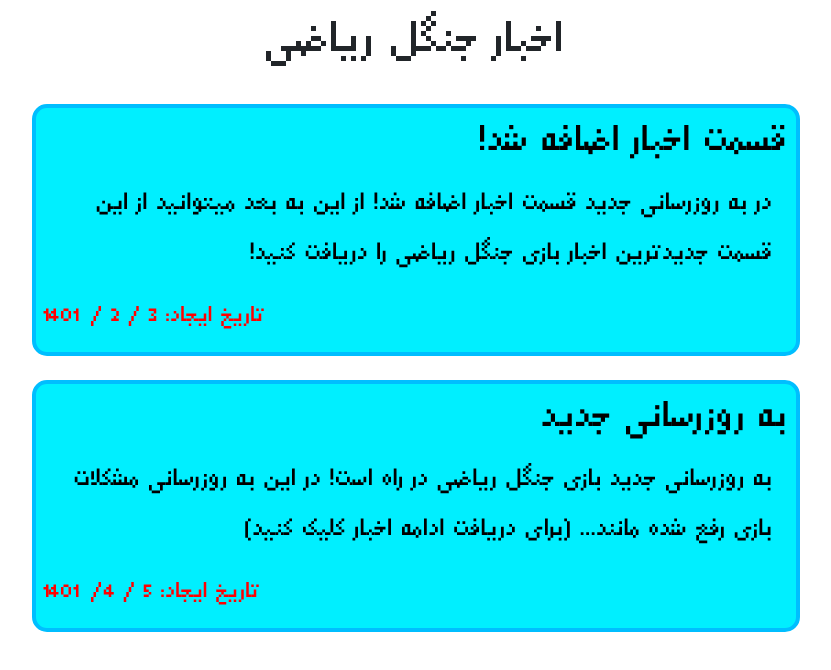
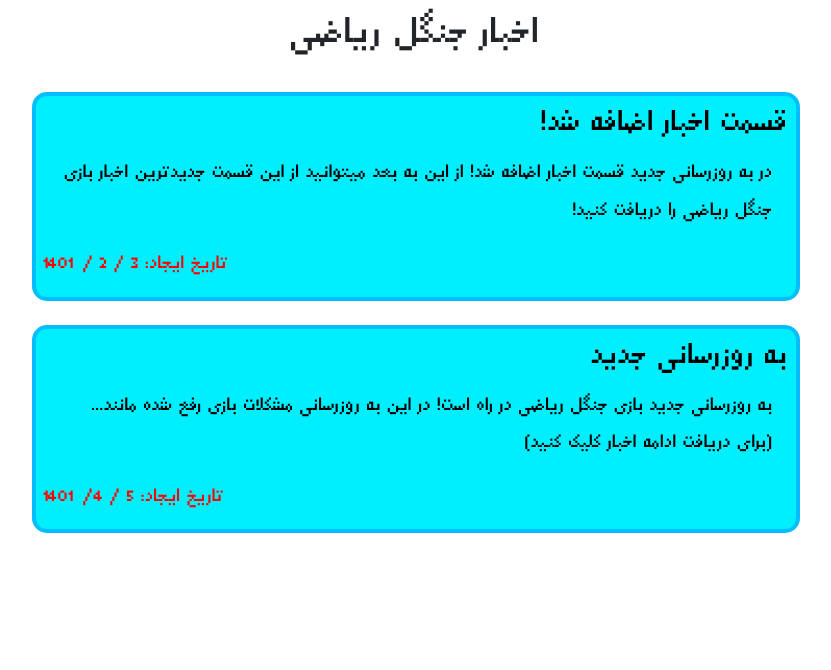
Before and after one commit to MathJungle/mathjungle.github.io, a plain HTML site: page index.html in a window 1280 px wide. Shown: the whole page, without its empty margins (224-1055 px from the left). Drawn offline with nearby package versions, Linux system fonts and the light colour scheme.

Commit message:
second commit

```diff
--- a/index.html
+++ b/index.html
@@ -22,21 +22,23 @@
 			}
 		</script>
 
-		<h1 style="text-align: center; font-family: Arapix; font-size:60px;">اخبار جنگل ریاضی</h1>
+		<h1 style="text-align: center; font-family: Arapix; font-size:50px;">اخبار جنگل ریاضی</h1>
+
 		<br>
+
 		<div type="button" style="display: block; margin-left: auto; margin-right: auto; width:60%; background-color: rgb(0,239,255); border-radius: 15px; border-style: solid; border-width:4px; border-color: rgb(0,190,255);">
-			<h2 style= "text-align:right;  font-family: Arapix; font-size:50px; color: black; margin-right: 1%;">قسمت اخبار اضافه شد!</h2>
-			<p style="text-align:right;  font-family: Arapix; font-size:33px; color : black;  margin-right: 3%;">در به روزرسانی جدید قسمت اخبار اضافه شد! از این به بعد میتوانید از این قسمت جدیدترین اخبار بازی جنگل ریاضی را دریافت کنید!</p>
-			<p style="text-align:left;  font-family: Arapix; font-size:30px; color: red;  margin-left: 1%;">تاریخ ایجاد: 3 / 2 / 1401</p>
+			<h2 style= "text-align:right;  font-family: Arapix; font-size:40px; color: black; margin-right: 1%; margin-left: 1%">قسمت اخبار اضافه شد!</h2>
+			<p style="text-align:right;  font-family: Arapix; font-size:25px; color : black;  margin-right: 3%; margin-left: 3%;">در به روزرسانی جدید قسمت اخبار اضافه شد! از این به بعد میتوانید از این قسمت جدیدترین اخبار بازی جنگل ریاضی را دریافت کنید!</p>
+			<p style="text-align:left;  font-family: Arapix; font-size:25px; color: red;  margin-left: 1%;">تاریخ ایجاد: 3 / 2 / 1401</p>
 		</div>
 		<br>
 
 		<div type="button" onclick="News2()" style="display: block; margin-left: auto; margin-right: auto; width:60%; background-color: rgb(0,239,255); border-radius: 15px; border-style: solid; border-width:4px; border-color: rgb(0,190,255);">
-			<h2 style= "text-align:right;  font-family: Arapix; font-size:50px; color: black; margin-right: 1%;">به روزرسانی جدید</h2>
-			<p style="text-align:right;  font-family: Arapix; font-size:33px; color : black;  margin-right: 3%;">
+			<h2 style= "text-align:right;  font-family: Arapix; font-size:40px; color: black; margin-right: 1%;  margin-left: 1%">به روزرسانی جدید</h2>
+			<p style="text-align:right;  font-family: Arapix; font-size:25px; color : black;  margin-right: 3%; margin-left: 3%">
 				به روزرسانی جدید بازی جنگل ریاضی در راه است! در این به روزرسانی مشکلات بازی رفع شده مانند... (برای دریافت ادامه اخبار کلیک کنید)
 			</p>
-			<p style="text-align:left;  font-family: Arapix; font-size:30px; color: red;  margin-left: 1%;">تاریخ ایجاد: 5 / 4/ 1401</p>
+			<p style="text-align:left;  font-family: Arapix; font-size:25px; color: red;  margin-left: 1%;">تاریخ ایجاد: 5 / 4/ 1401</p>
 		</div>
 
 
```
Also changed, not shown: 2.html (+5 -5 lines).
